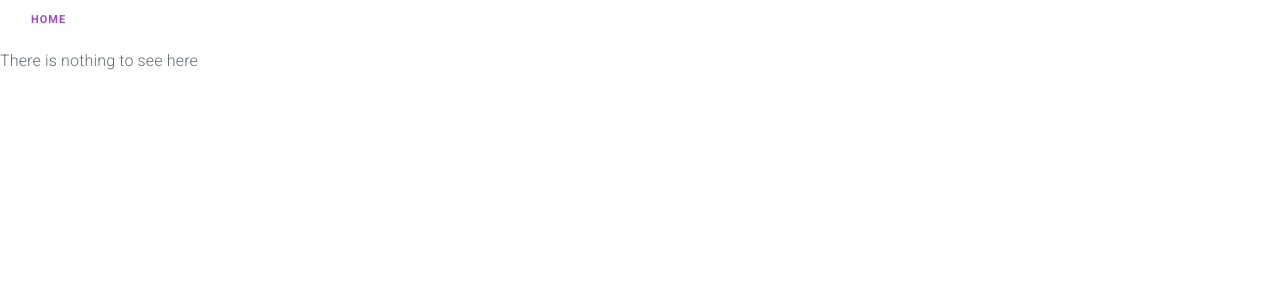
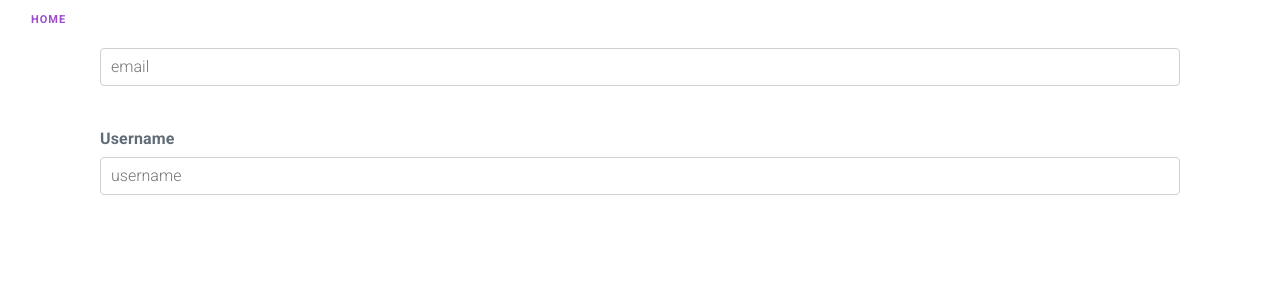
Before and after one commit to gabebravo/react-testing-library-demos, a React (Create React App) app: page /accessibility-forms in a window 1280 px wide. Shown: the top 300 px of the page. Built offline with nearby package versions, Linux system fonts and the light colour scheme.

Commit message:
Added jest-axe and accessibility forms for testing accessibility violations

```diff
--- a/package.json
+++ b/package.json
@@ -7,6 +7,7 @@
     "@testing-library/jest-dom": "^4.2.4",
     "@testing-library/react": "^9.3.2",
     "@testing-library/user-event": "^7.1.2",
+    "jest-axe": "^3.4.0",
     "milligram": "^1.3.0",
     "react": "^16.13.1",
     "react-dom": "^16.13.1",
--- a/src/components/Routes.js
+++ b/src/components/Routes.js
@@ -2,6 +2,7 @@ import React from 'react';
 import { Switch, Route } from 'react-router-dom';
 import Home from '../views/Home';
 import FavoriteNumber from '../views/FavoriteNumber';
+import AccessiblityForms from '../views/AccessiblityForms';
 const NoMatch = () => 'There is nothing to see here';
 
 export default function Routes() {
@@ -13,6 +14,9 @@ export default function Routes() {
       <Route path="/favorite-number">
         <FavoriteNumber />
       </Route>
+      <Route path="/accessibility-forms">
+        <AccessiblityForms />
+      </Route>
       <Route path="*">
         <NoMatch />
       </Route>
--- a/src/utils/constants.js
+++ b/src/utils/constants.js
@@ -1,4 +1,4 @@
-
 export const linkList = [
-  { text: 'Favorite Number', url: 'favorite-number' }
-]
+  { text: 'Favorite Number', url: 'favorite-number' },
+  { text: 'Accessibility Forms', url: 'accessibility-forms' }
+];
--- /dev/null
+++ b/src/views/AccessiblityForms/AccessibleForm.js
@@ -0,0 +1,10 @@
+import React from 'react';
+
+export default function AccessibleForm() {
+  return (
+    <form>
+      <label htmlFor="username">Username</label>
+      <input id="username" placeholder="username" />
+    </form>
+  );
+}
--- /dev/null
+++ b/src/views/AccessiblityForms/InaccessibleForm.js
@@ -0,0 +1,9 @@
+import React from 'react';
+
+export default function InaccessibleForm() {
+  return (
+    <form>
+      <input placeholder="email" />
+    </form>
+  );
+}
--- /dev/null
+++ b/src/views/AccessiblityForms/index.js
@@ -0,0 +1,12 @@
+import React from 'react';
+import InaccessibleForm from './InaccessibleForm';
+import AccessibleForm from './AccessibleForm';
+
+export default function AccessiblityForms() {
+  return (
+    <div className="container">
+      <InaccessibleForm />
+      <AccessibleForm />
+    </div>
+  );
+}
```
Also changed, not shown: 2 other files (tests, documents, lock files or other folders).
